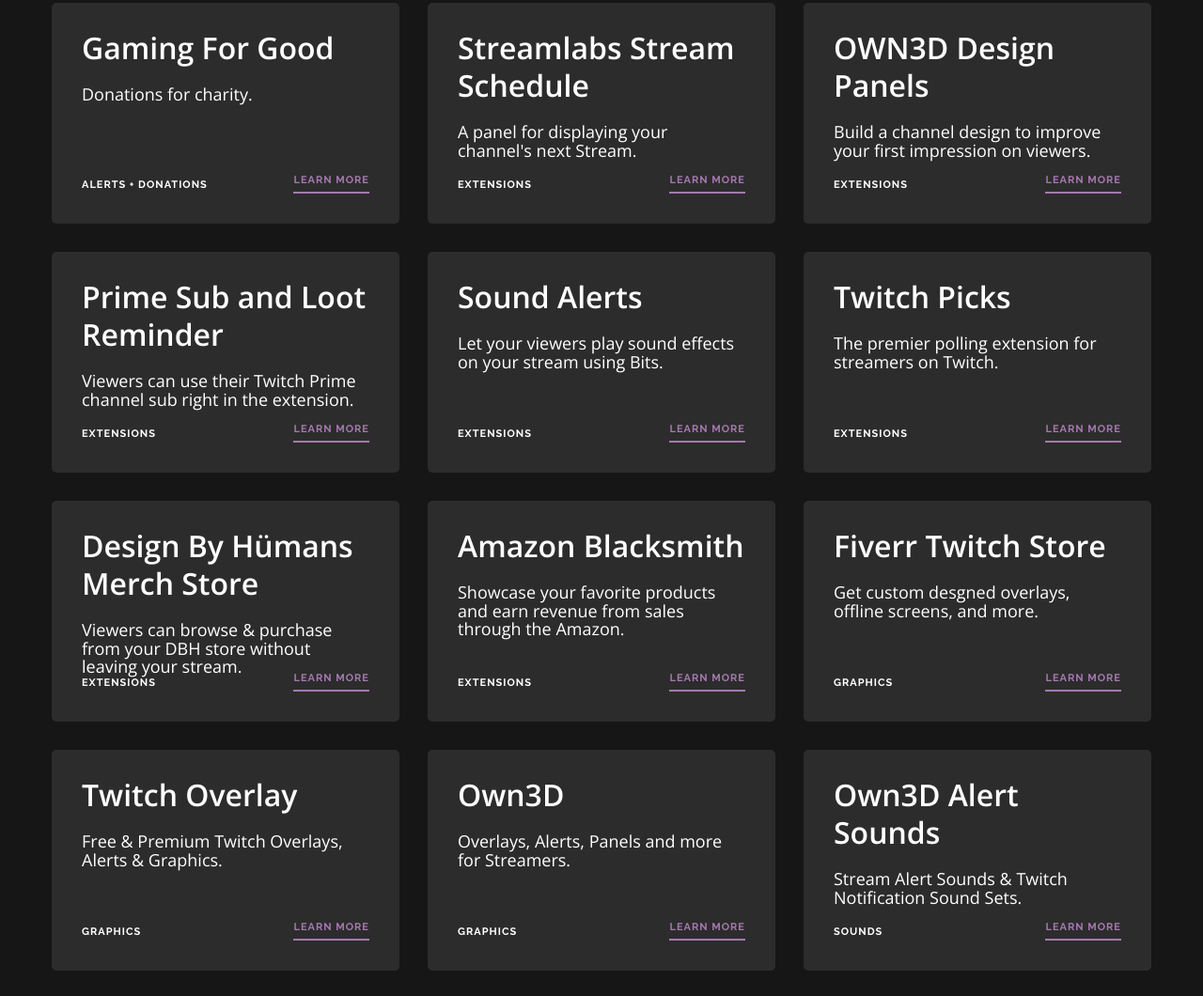
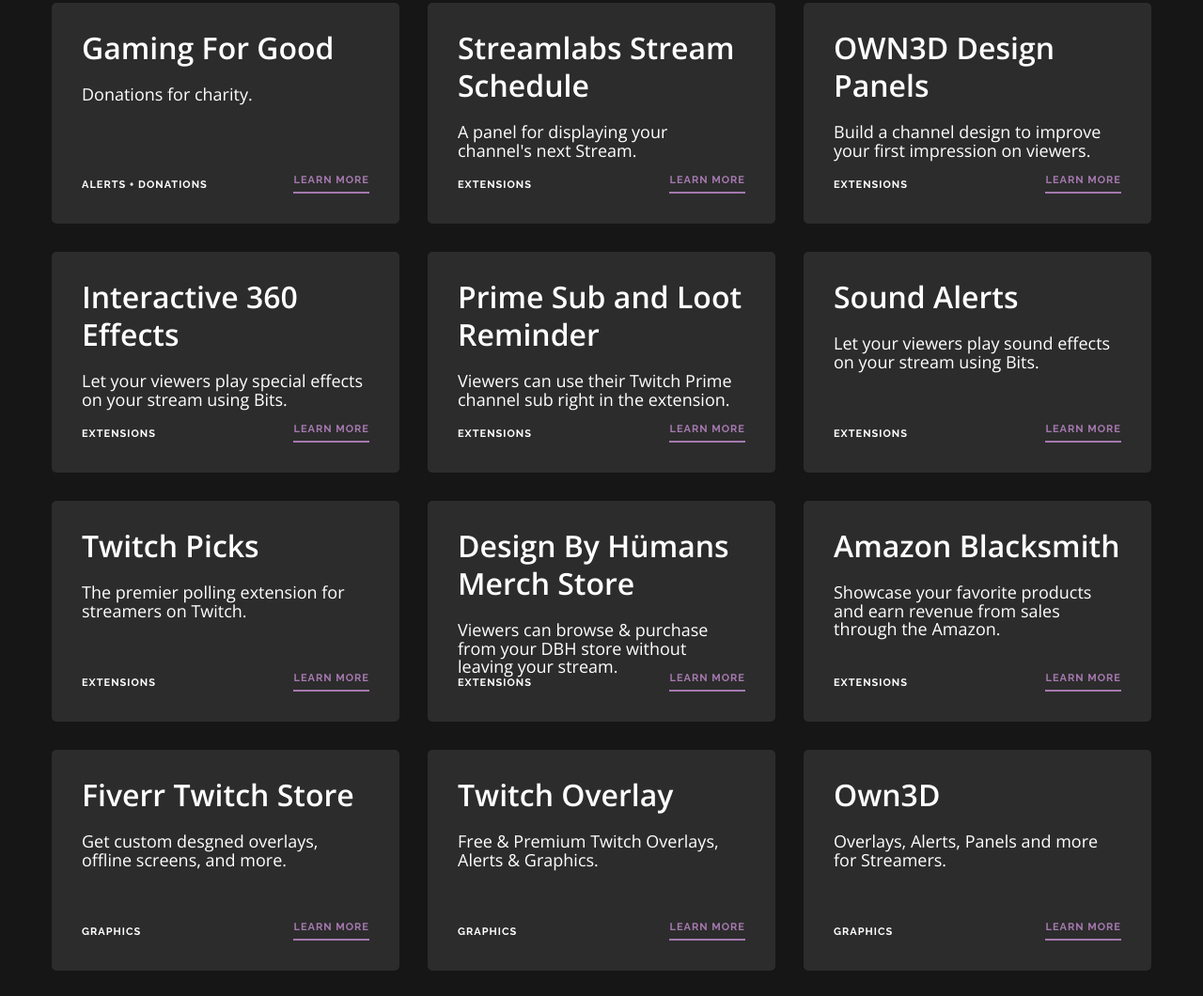
Before and after one commit to NumFive55/streamer-tools-site, a plain HTML site: page index.html in a window 1280 px wide. Shown: the part 2186-3246 px from the top of the page at 94% size. Drawn offline with nearby package versions, Linux system fonts and the light colour scheme.

Commit message:
Added Interactive 360 effects extension

```diff
--- a/index.html
+++ b/index.html
@@ -387,6 +387,19 @@
               <div class="col-md-4 col-sm-6 blog-masonry-item Extensions">
                 <div class="item-inner quote-post">
                   <div class="post-title">
+                    <h1 style="margin-bottom: 20px;">Interactive 360 Effects</h1>
+                    <h4 style="margin-bottom: 20px;">Let your viewers play special effects on your stream using Bits.<p><br></p></h4>
+                    <div class="post-meta">
+                      <span class="sub alt-font">Extensions</span>
+                    </div>
+                    <a target="_blank" href="https://www.twitch.tv/ext/4x6ixwk8ozj62dsinza0lo4rszpeiw-1.0.0" class="link-text">Learn More</a>
+                  </div>
+                </div>
+              </div>
+
+              <div class="col-md-4 col-sm-6 blog-masonry-item Extensions">
+                <div class="item-inner quote-post">
+                  <div class="post-title">
                     <h1 style="margin-bottom: 20px;">Prime Sub and Loot Reminder</h1>
                     <h4 style="margin-bottom: 20px;">Viewers can use their Twitch Prime channel sub right in the extension.<p><br></p></h4>
                     <div class="post-meta">
```
